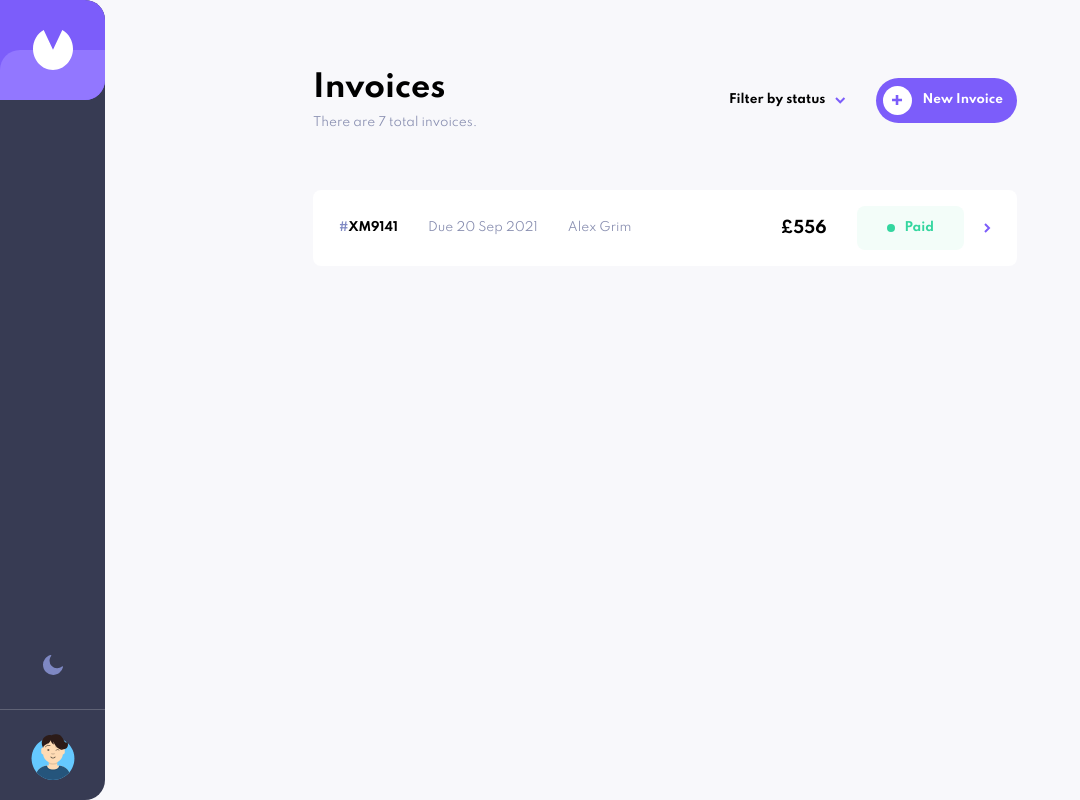
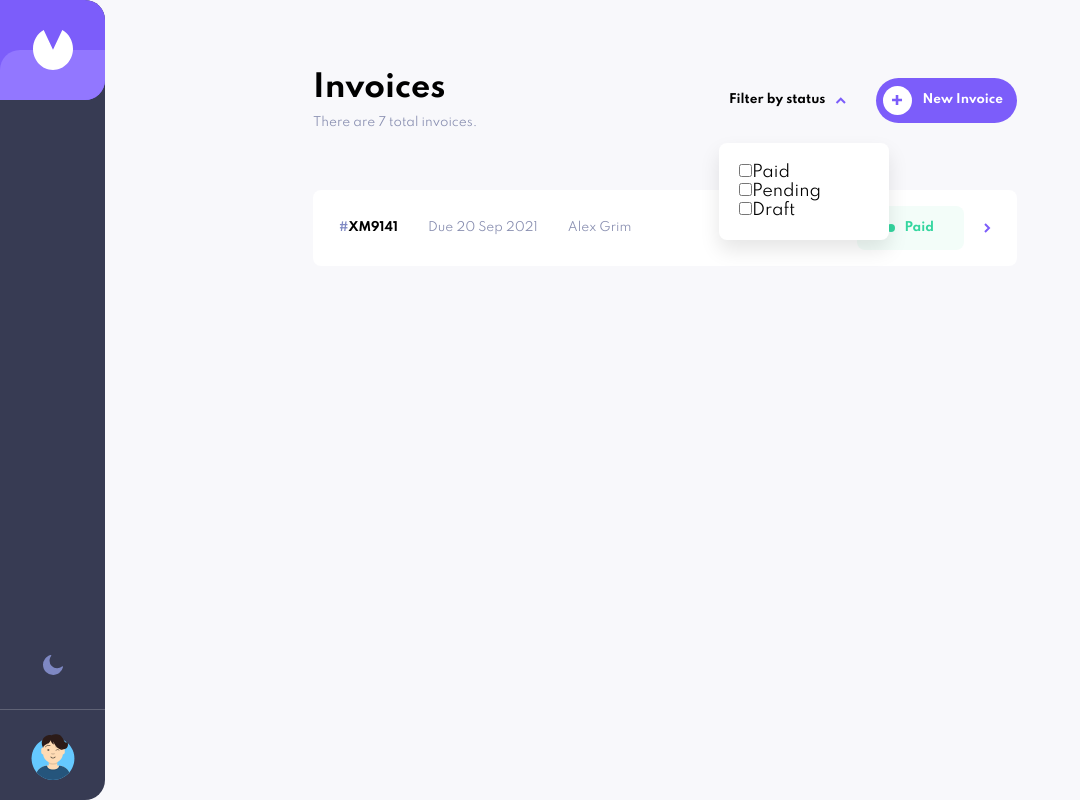
Before and after one commit to akaahl/invoice-app-react, a React (Create React App) app: page / in a window 1280 px wide. Both pictures are taken after a click on the button "Filter by status". Shown: the whole page, without its empty margins (0-1080 px from the left). Built offline with nearby package versions, Linux system fonts and the light colour scheme.

Commit message:
Created filter status modal in Header component

```diff
--- a/src/components/Home/Header.js
+++ b/src/components/Home/Header.js
@@ -1,9 +1,10 @@
-import React from "react";
+import React, { useState } from "react";
 import styled from "styled-components";
 import arrowIcon from "../../assets/images/icon-arrow-down.svg";
 import plusIcon from "../../assets/images/icon-plus.svg";
 
 const Header = () => {
+  const [modal, setModal] = useState(false);
   return (
     <StyledHeader>
       <div className="left-side">
@@ -13,10 +14,33 @@ const Header = () => {
 
       <div className="right-side">
         <div className="filter-wrapper">
-          <button className="filter-btn">
+          <button className="filter-btn" onClick={() => setModal(!modal)}>
             Filter by status
-            <img src={arrowIcon} alt="arrow" />
+            <img
+              src={arrowIcon}
+              alt="arrow"
+              className={modal ? "rotate" : ""}
+            />
           </button>
+
+          {modal && (
+            <div className="status-wrapper">
+              <div className="paid-status">
+                <input type="checkbox" name="paid" id="paid" />
+                <label htmlFor="paid">Paid</label>
+              </div>
+
+              <div className="pending-status">
+                <input type="checkbox" name="pending" id="pending" />
+                <label htmlFor="pending">Pending</label>
+              </div>
+
+              <div className="draft-status">
+                <input type="checkbox" name="draft" id="draft" />
+                <label htmlFor="draft">Draft</label>
+              </div>
+            </div>
+          )}
         </div>
 
         <button className="add-invoice-btn">
@@ -68,7 +92,22 @@ const StyledHeader = styled.header`
 
         img {
           margin-left: 10px;
+          transition: transform 0.2s ease-in-out;
+
+          &.rotate {
+            transform: rotate(-180deg);
+          }
         }
+      }
+
+      .status-wrapper {
+        position: absolute;
+        background-color: #ffffff;
+        top: 60px;
+        padding: 20px;
+        border-radius: 8px;
+        box-shadow: 0px 10px 20px 0px rgba(0, 0, 0, 0.1);
+        width: 170px;
       }
     }
 
```
